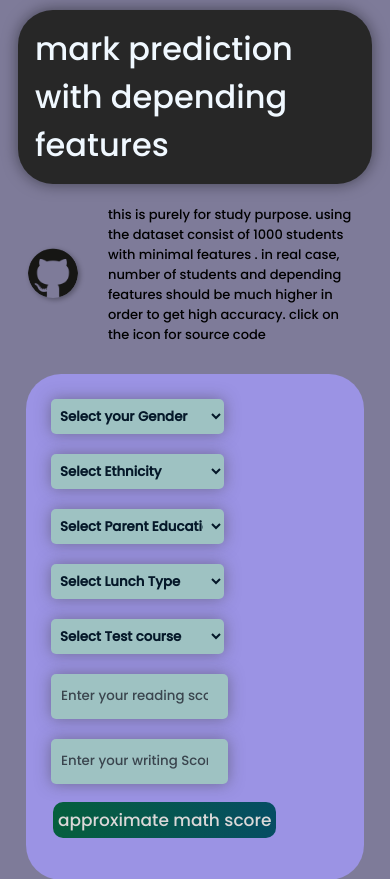
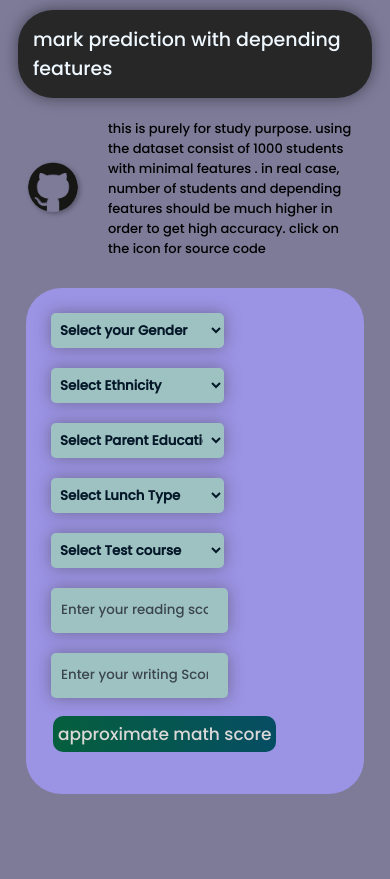
Before and after one commit to laiz-in/StudentMarkPrediction-ML, a Flask app: page / in a window 390 px wide. Shown: the top 879 px of the page. After the commit the page ends 794 px from the top, so only its background shows below. Run offline with Flask 2, Linux system fonts and the light colour scheme.

Commit message:
final chnages to UI

```diff
--- a/static/styles.css
+++ b/static/styles.css
@@ -190,6 +190,7 @@ img {
     padding: 15px;
     margin: 10px;
     box-shadow: 0 0 15px rgba(10, 10, 10, 0.5);
+    font-size: 19px;
 
    }
    .login .mb-3{
--- a/templates/home.html
+++ b/templates/home.html
@@ -11,9 +11,7 @@
     <link href="https://fonts.googleapis.com/css2?family=Poppins:wght@300;500&display=swap" rel="stylesheet">
 </head>
 <body>
-    <h1>
-        <legend>mark prediction with depending features</legend>
-    </h1>
+    <h1>mark prediction with depending features  </h1>
     <div class="git">
         <a href="https://github.com/laiz-in/StudentMarkPrediction-ML">
             <img src="static\github-icon.png" alt="GitHub">
```
